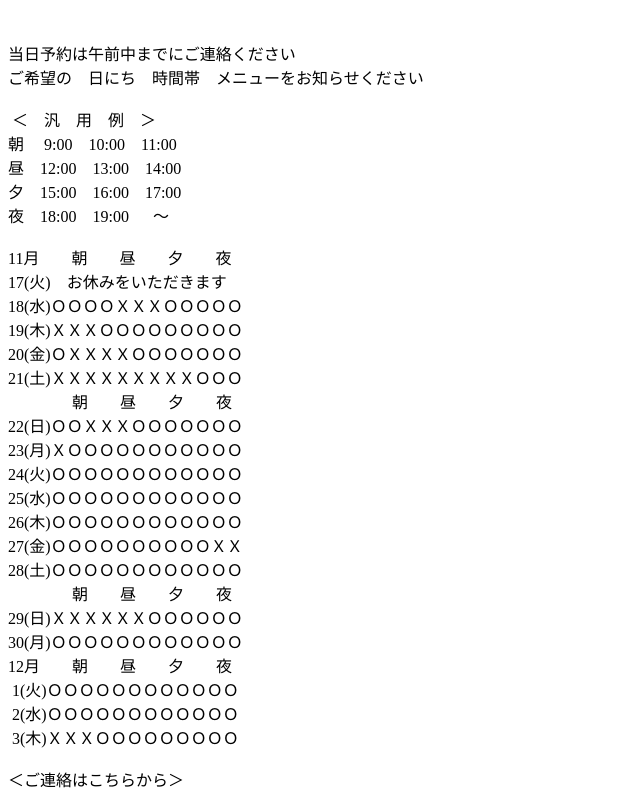
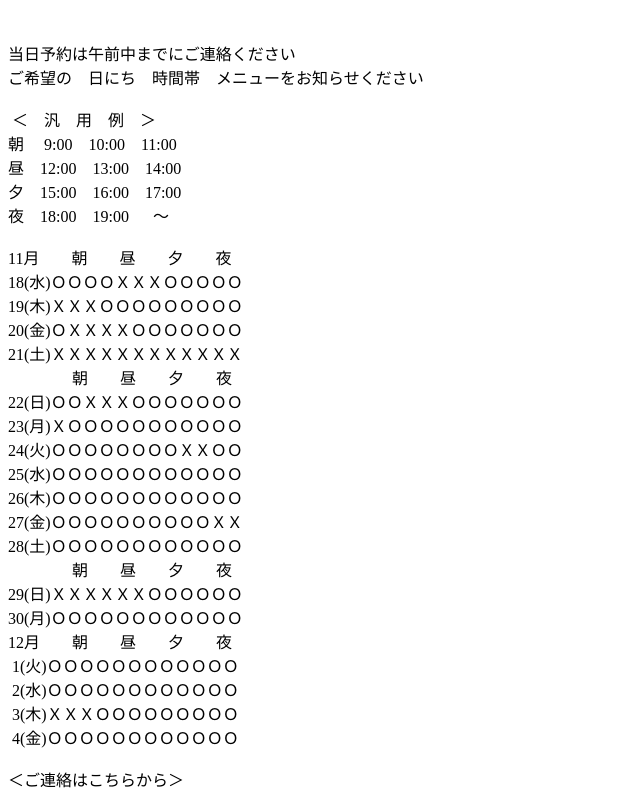
Before and after one commit to studio-techno/yoyaku, a plain HTML site: page index.html in a window 1280 px wide. Shown: the top 795 px of the page, without its empty margins (0-640 px from the left). Drawn offline with Linux system fonts and the light colour scheme.

Commit message:
Fix formatting issues in index.html

```diff
--- a/index.html
+++ b/index.html
@@ -19,15 +19,14 @@
 夜　18:00　19:00　  ～
 
 11月　　朝　　昼　　夕　　夜
-17(火)　お休みをいただきます
 18(水)ＯＯＯＯＸＸＸＯＯＯＯＯ
 19(木)ＸＸＸＯＯＯＯＯＯＯＯＯ
 20(金)ＯＸＸＸＸＯＯＯＯＯＯＯ
-21(土)ＸＸＸＸＸＸＸＸＸＯＯＯ
+21(土)ＸＸＸＸＸＸＸＸＸＸＸＸ
 　　　　朝　　昼　　夕　　夜
 22(日)ＯＯＸＸＸＯＯＯＯＯＯＯ
 23(月)ＸＯＯＯＯＯＯＯＯＯＯＯ
-24(火)ＯＯＯＯＯＯＯＯＯＯＯＯ
+24(火)ＯＯＯＯＯＯＯＯＸＸＯＯ
 25(水)ＯＯＯＯＯＯＯＯＯＯＯＯ
 26(木)ＯＯＯＯＯＯＯＯＯＯＯＯ
 27(金)ＯＯＯＯＯＯＯＯＯＯＸＸ
@@ -39,6 +38,7 @@
  1(火)ＯＯＯＯＯＯＯＯＯＯＯＯ
  2(水)ＯＯＯＯＯＯＯＯＯＯＯＯ
  3(木)ＸＸＸＯＯＯＯＯＯＯＯＯ
+ 4(金)ＯＯＯＯＯＯＯＯＯＯＯＯ
 
 ＜ご連絡はこちらから＞
 TEL:(固定)0266-41-2061
```
